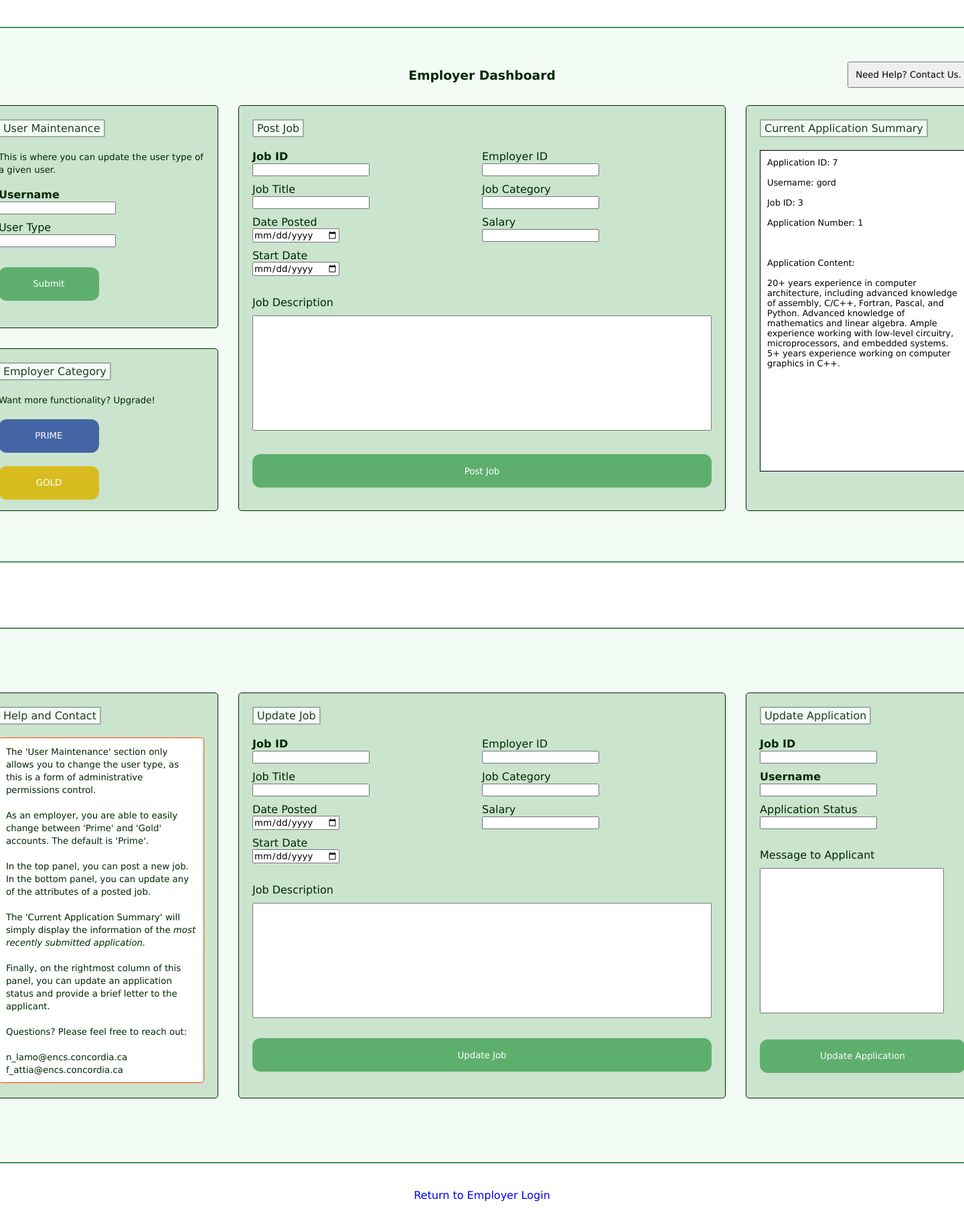
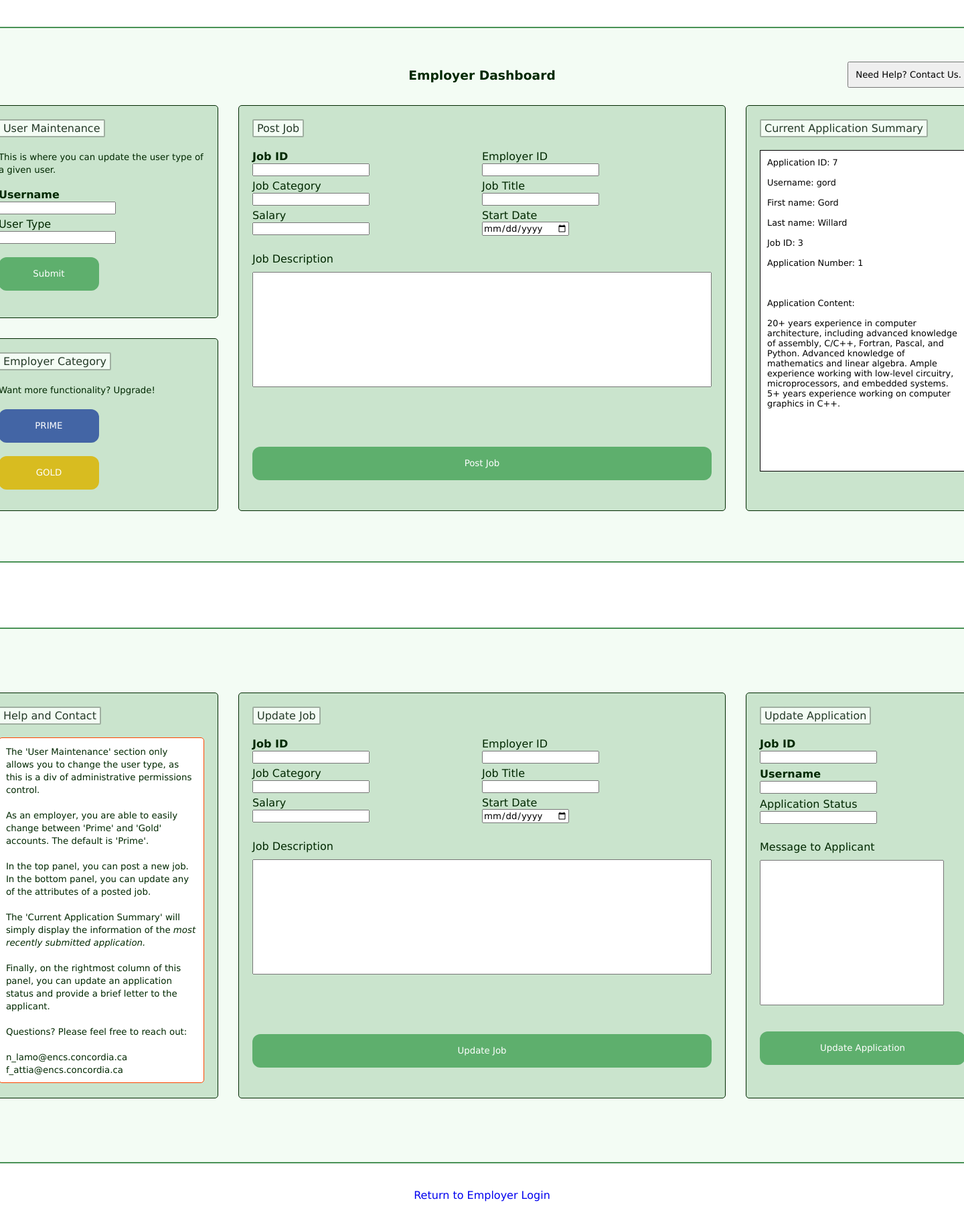
Before and after one commit to nlamo/db-class-website, a PHP site: page /employer/dashboard-employer.php in a window 1440 px wide; the page is wider, and only the part inside the window is pictured. Shown: that part at 67% size. Run offline with PHP 8.4, Linux system fonts and the light colour scheme; data comes from the database, SQL or seed files in the repository; both versions use the stored data as it was before the commit; a stand-in replaces the project's code that opens the database connection.

Commit message:
fully functional code to 'add job'

```diff
--- a/css/grid-employer.css
+++ b/css/grid-employer.css
@@ -1,6 +1,5 @@
 
 /* Employer dashboard grid items */
-
 .dashboard-employer {
     display: grid;
     grid-template-columns: 1fr 1fr 1fr 1fr;
@@ -22,6 +21,11 @@
     margin: 15px;
     border: solid 1px;
     border-radius: 5px;
+}
+
+/* This is for each of the input boxes, as they are wrapped in simple divs */
+.maintain-users div {
+    margin-bottom: 5px;
 }
 
 .employer-categories {
@@ -48,6 +52,11 @@
     border-radius: 5px;
 }
 
+/* This is for each of the input boxes, as they are wrapped in simple divs */
+.post-jobs-subgrid div {
+    margin-bottom: 5px;
+}
+
 .post-jobs-subgrid {
     display: grid;
     grid-template-columns: 1fr 1fr;
@@ -56,7 +65,7 @@
     align-items: center;
 }
 
-.post-jobs-subgrid form textarea {
+.post-jobs-subgrid textarea {
     display: grid;
     margin-top: 10px;
     grid-column: 1 / span 2;
@@ -67,7 +76,7 @@
     display: grid;
     grid-column: 1 / span 2;
     width: auto;
-    margin-top: 25px;
+    margin-top: 84px;
 }
 
 #job-description-container {
@@ -90,7 +99,7 @@
     height: 85%;
     padding: 10px;
     font-size: .8rem;
-    opacity: 10;
+    opacity: 1;
     border: 1px solid #000;
     color: #000;
     background: #FFFFFF;
@@ -116,6 +125,11 @@
     align-items: center;
 }
 
+/* This is for each of the input boxes, as they are wrapped in simple divs */
+.update-jobs-subgrid div {
+    margin-bottom: 5px;
+}
+
 .update-jobs-subgrid textarea {
     display: grid;
     margin-top: 10px;
@@ -127,7 +141,7 @@
     display: grid;
     grid-column: 1 / span 2;
     width: auto;
-    margin-top: 20px;
+    margin-top: 84px;
 }
 
 .update-applications {
@@ -142,6 +156,11 @@
     border-radius: 5px;
 }
 
+/* This is for each of the input boxes, as they are wrapped in simple divs */
+.update-applications div {
+    margin-bottom: 6px;
+}
+
 .update-applications textarea {
     margin-top: 10px;
     margin-bottom: 15px;
--- a/employer/dashboard-employer.php
+++ b/employer/dashboard-employer.php
@@ -2,6 +2,8 @@
     // for outputting most recent application to the application-summary textarea
     require('../php/get-current-application.php');
 
+    // for posting a job
+    require('../php/post-job.php');
 ?>
 
 <!DOCTYPE html>
@@ -35,14 +37,14 @@
 
                 <small>This is where you can update the user type of a given user.</small><br><br>
 
-                <form>
+                <div>
                     <label><strong>Username</strong></label><br>
                     <input type="text" id="username" name="username">
-                </form>
-                <form>
+                </div>
+                <div>
                     <label>User Type</label><br>
                     <input type="text" id="user-type" name ="user-type">
-                </form>
+                </div>
 
                 <button type="submit" class="button" value="Update";>
                     Submit
@@ -69,49 +71,44 @@
             <div class="post-jobs">
                 <h4>Post Job</h4><br><br>
 
+                <!-- FORM: Post a job -->
+                <form method="POST" action="">
                     <div class="post-jobs-subgrid">
 
-                    <form>
+                        <div>
                             <label><strong>Job ID</strong></label><br>
-                        <input type="text" id="job-id" name ="job-id">
-                    </form>
-                    <form>
+                            <input type="text" id="job-id" name="job-id">
+                        </div>
+                        <div>
                             <label>Employer ID</label><br>
-                        <input type="text" id="employer-id" name ="employer-id">
-                    </form>
-                    <form>
+                            <input type="text" id="employer-id" name="employer-id">
+                        </div>
+                        <div>
+                            <label>Job Category</label><br>
+                            <input type="text" id="job-category" name="job-category">
+                        </div>
+                        <div>
                             <label>Job Title</label><br>
-                        <input type="text" id="job-title" name ="job-title">
-                    </form>
-                    <form>
-                        <label>Job Category</label><br>
-                        <input type="text" id="job-category" name ="job-category">
-                    </form>
-                    <form>
-                        <label>Date Posted</label><br>
-                        <input type="date" id="date-posted" name ="date-posted">
-                    </form>
-                    <form>
+                            <input type="text" id="job-title" name="job-title">
+                        </div>
+                        <div>
                             <label>Salary</label><br>
-                        <input type="text" id="salary" name ="salary">
-                    </form>
-                    <form>
+                            <input type="text" id="salary" name="salary">
+                        </div>
+                        <div>
                             <label>Start Date</label><br>
-                        <input type="date" id="start-date" name ="start-date">
+                            <input type="date" id="start-date" name="start-date">
+                        </div>
+                        <div id="job-description-container">
+                            <label>Job Description</label><br>
+                            <textarea name="job-description" id="job-description" cols="30" rows="10"></textarea>
+                        </div>
+                        <br>
+
+                        <button type="submit" class="button" name="submit-job">Post Job</button><br>
+                    </div>
                 </form>
 
-                    <div>
-                        <!-- Empty div  -->
-                    </div>
-
-                    <form id="job-description-container">
-                        <label>Job Description</label><br>
-                        <textarea name="job-description" id="job-descrption" cols="30" rows="10"></textarea>
-                    </form>
-                    <br>
-
-                    <button type="submit" class="button">Post Job</button><br>
-                </div>
             </div>
 
             <!-- A summary of the current (most recent) application for any given job -->
@@ -134,6 +131,24 @@
                         <?php
                             echo 'Username: ';
                             echo $row['username'] . '<br>';
+                        ?><br>
+
+                    <?php endwhile; ?>
+
+                    <?php while ($row = $applicantFirstNameResult->fetch_assoc() ): ?>
+
+                        <?php
+                            echo 'First name: ';
+                            echo $row['first_name'] . '<br>';
+                        ?><br>
+
+                    <?php endwhile; ?>
+
+                    <?php while ($row = $applicantLastNameResult->fetch_assoc() ): ?>
+
+                        <?php
+                            echo 'Last name: ';
+                            echo $row['last_name'] . '<br>';
                         ?><br>
 
                     <?php endwhile; ?>
@@ -167,7 +182,6 @@
 
                 </p>
             </div>
-
         </div>
     </div>
 
@@ -183,7 +197,7 @@
 
                 <div class="help-wrapper">
 
-                    <small>The 'User Maintenance' section only allows you to change the user type, as this is a form of administrative permissions control.</small>
+                    <small>The 'User Maintenance' section only allows you to change the user type, as this is a div of administrative permissions control.</small>
 
                     <br><br>
 
@@ -222,46 +236,37 @@
 
                 <div class="update-jobs-subgrid">
 
-                    <form>
+                    <div>
                         <label><strong>Job ID</strong></label><br>
-                        <input type="text" id="job-id" name ="job-id">
-                    </form>
-                    <form>
+                        <input type="text" id="job-id" name="job-id">
+                    </div>
+                    <div>
                         <label>Employer ID</label><br>
-                        <input type="text" id="employer-id" name ="employer-id">
-                    </form>
-                    <form>
+                        <input type="text" id="employer-id" name="employer-id">
+                    </div>
+                    <div>
+                        <label>Job Category</label><br>
+                        <input type="text" id="job-category" name="job-category">
+                    </div>
+                    <div>
                         <label>Job Title</label><br>
-                        <input type="text" id="job-title" name ="job-title">
-                    </form>
-                    <form>
-                        <label>Job Category</label><br>
-                        <input type="text" id="job-category" name ="job-category">
-                    </form>
-                    <form>
-                        <label>Date Posted</label><br>
-                        <input type="date" id="date-posted" name ="date-posted">
-                    </form>
-                    <form>
+                        <input type="text" id="job-title" name="job-title">
+                    </div>
+                    <div>
                         <label>Salary</label><br>
-                        <input type="text" id="salary" name ="salary">
-                    </form>
-                    <form>
+                        <input type="text" id="salary" name="salary">
+                    </div>
+                    <div>
                         <label>Start Date</label><br>
-                        <input type="date" id="start-date" name ="start-date">
-                    </form>
-
-                    <div>
-                        <!-- Empty div  -->
+                        <input type="date" id="start-date" name="start-date">
                     </div>
-
-                    <form id="job-description-container">
+                    <div id="job-description-container">
                         <label>Job Description</label><br>
                         <textarea name="job-description" id="job-description" cols="30" rows="10"></textarea>
-                    </form>
+                    </div>
                     <br>
 
-                    <button type="submit" class="button">Update Job</button><br>
+                    <button type="submit" class="button" name="update-job">Update Job</button><br>
                 </div>
             </div>
 
@@ -269,25 +274,25 @@
             <div class="update-applications">
                 <h4>Update Application</h4><br><br>
 
-                <form>
+                <div>
                     <label><strong>Job ID</strong></label><br>
                     <input type="text" id="job-id" name ="job-id">
-                </form>
-                <form>
+                </div>
+                <div>
                     <label><strong>Username</strong></label><br>
                     <input type="text" id="user-id" name ="user-id">
-                </form>
-                <form>
+                </div>
+                <div>
                     <label>Application Status</label><br>
                     <input type="text" id="user-id" name ="user-id">
-                </form>
+                </div>
 
                 <br>
 
-                <form>
+                <div>
                     <label>Message to Applicant</label><br>
                     <textarea name="message-to-applicant" id="message-to-applicant" cols="34" rows="13"></textarea>
-                </form>
+                </div>
 
                 <button type="submit" class="button">Update Application</button><br>
             </div>
--- a/php/get-current-application.php
+++ b/php/get-current-application.php
@@ -8,6 +8,10 @@
 
      $applicationUsernameQuery = "SELECT username FROM job_application WHERE job_application_ID = (SELECT MAX(job_application_ID) FROM job_application)";
 
+     $applicantFirstNameQuery = "SELECT user.first_name FROM user, job_application WHERE (user.username = job_application.username) AND job_application_ID = (SELECT MAX(job_application_ID) FROM job_application)";
+
+     $applicantLastNameQuery = "SELECT user.last_name FROM user, job_application WHERE (user.username = job_application.username) AND job_application_ID = (SELECT MAX(job_application_ID) FROM job_application)";
+
      $applicationJobIdQuery = "SELECT job_ID FROM job_application WHERE job_application_ID = (SELECT MAX(job_application_ID) FROM job_application)";
 
      $applicationJobNoQuery = "SELECT application_no FROM job_application WHERE job_application_ID = (SELECT MAX(job_application_ID) FROM job_application)";
@@ -16,18 +20,20 @@
 
      $applicationIdResult = mysqli_query($conn, $applicationIdQuery);
      $applicationUsernameResult = mysqli_query($conn, $applicationUsernameQuery);
+     $applicantFirstNameResult = mysqli_query($conn, $applicantFirstNameQuery);
+     $applicantLastNameResult = mysqli_query($conn, $applicantLastNameQuery);
      $applicationJobIdResult= mysqli_query($conn, $applicationJobIdQuery);
      $applicationJobNoResult= mysqli_query($conn, $applicationJobNoQuery);
      $applicationTextResult = mysqli_query($conn, $applicationTextQuery);
 
-   // NOTE: This is for testing. Comment out when completely done.
+    // NOTE: This is for testing. Comment out when finished.
 
-   //   if ( ($applicationIdResult && $applicationUsernameResult && $applicationJobIdResult && $applicationJobNoResult && $applicationTextResult) == false) {
-   //      echo 'Query submission error: ' . mysqli_error($conn) . ' ';
-   //   }
-   //   else {
-   //      echo 'Query successful.';
-   //   }
+    //  if ( ($applicationIdResult && $applicationUsernameResult && $applicationJobIdResult && $applicationJobNoResult && $applicationTextResult) == false) {
+    //     echo 'Query submission error: ' . mysqli_error($conn) . ' ';
+    //  }
+    //  else {
+    //     echo 'Query successful.';
+    //  }
 
      require('../php-config/close-database.php');
 ?>
--- /dev/null
+++ b/php/post-job.php
@@ -0,0 +1,39 @@
+<?php
+    require('../php-config/database.php');
+
+
+    // TODO: Make sure that a session variable is set that will then trigger a message
+    //       to the user after the redirect!
+
+    if (isset($_POST['submit-job'])) {
+
+        $jobID = mysqli_real_escape_string($conn, $_POST['job-id']);
+        $employerID = mysqli_real_escape_string($conn, $_POST['employer-id']);
+        $jobCategory = mysqli_real_escape_string($conn, $_POST['job-category']);
+        $jobTitle = mysqli_real_escape_string($conn, $_POST['job-title']);
+        $salaryPosted = mysqli_real_escape_string($conn, $_POST['salary']);
+        $descriptionPosted = mysqli_real_escape_string($conn, $_POST['job-description']);
+
+        // convert date to timestamp
+        $dateTimestamp = strtotime($_POST['start-date']);
+
+        // convert date to MySQL-complaint format
+        $dateYMD = date("Y-m-d H:i:s", $dateTimestamp);
+
+        $datePosted = mysqli_real_escape_string($conn, $dateYMD);
+
+        $sqlQuery = "INSERT INTO job(job_ID, employer_ID, job_category, title, salary, description, date_start) VALUES ('$jobID', '$employerID', '$jobCategory', '$jobTitle', '$salaryPosted', '$descriptionPosted', '$datePosted')";
+
+
+        if (mysqli_query($conn, $sqlQuery)) {
+            require('../php-config/close-database.php');
+            header('Location: dashboard-employer.php');
+        }
+        else {
+            require('../php-config/close-database.php');
+            echo 'Query submission error: ' . mysqli_error($conn) . ' ';
+        }
+    }
+
+    require('../php-config/close-database.php');
+?>
--- a/user/dashboard-user.php
+++ b/user/dashboard-user.php
@@ -224,6 +224,7 @@
                 </form>
 
                 <button type="submit" class="button">Delete Account</button><br>
+
             </div>
         </div>
     </div>
```
Also changed, not shown: warm-up/index.php (deleted, +0 -110 lines), warm-up/warm_up_project_script.sql (deleted, +0 -244 lines), README.md. Lines whose indentation alone changed are shown as unchanged.
